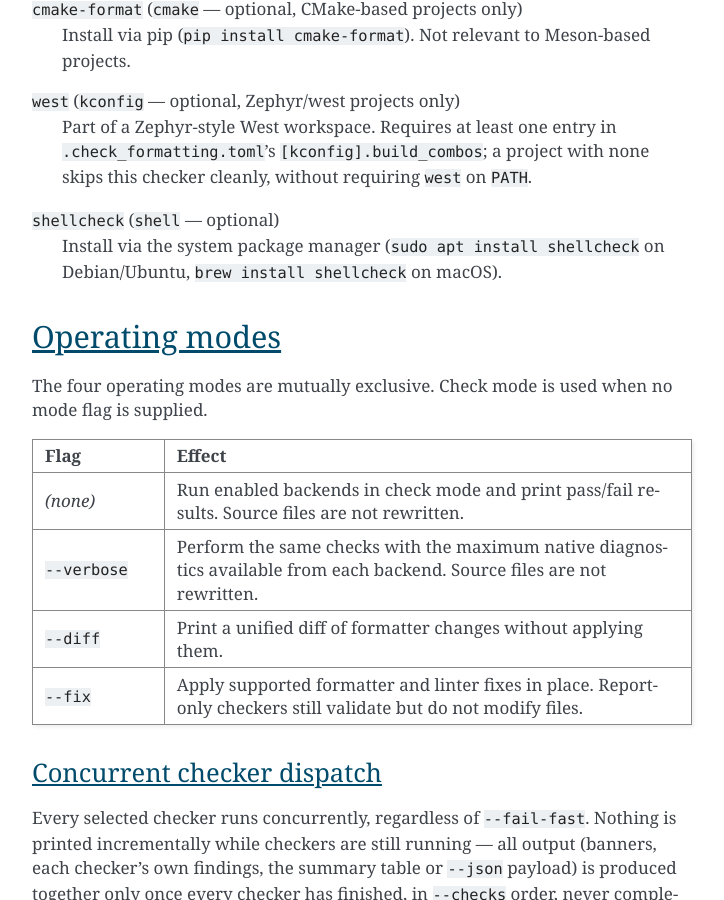
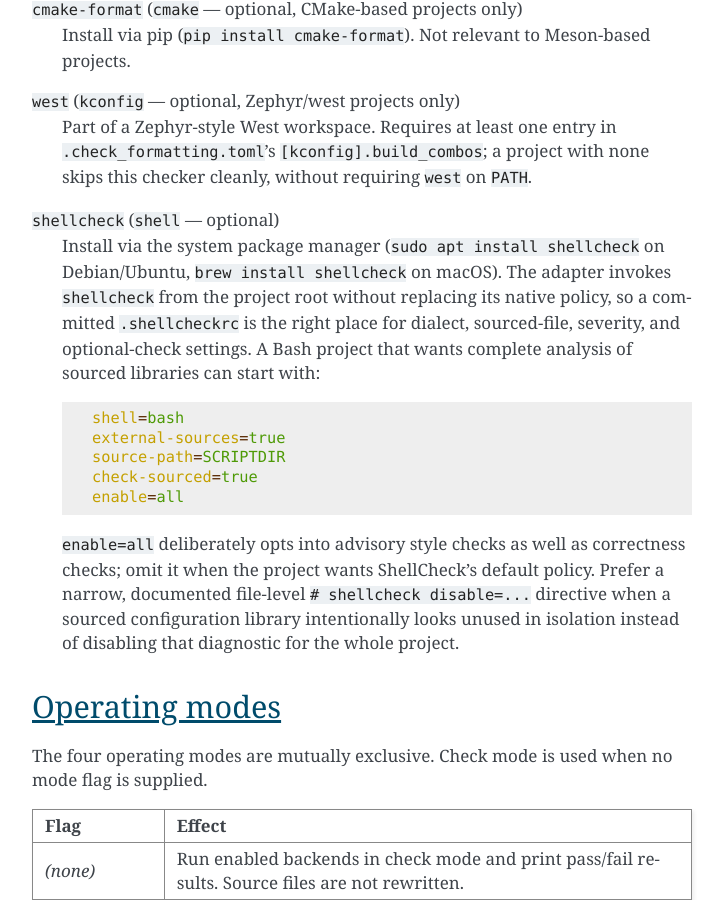
Before and after one commit to dememax/check_formatting, a Sphinx documentation site: the page built from docs/check_formatting.rst, in a window 1280 px wide and 900 px high, scrolled down 4795 px. Shown: the whole window, without its empty margins (388-1112 px from the left). Built offline with Sphinx 7.4.7, drawn with Linux system fonts in a browser that asks for light colours.

Commit message:
fix(shell): harden backend integration
ShellCheck projects can match one script through overlapping globs, which previously duplicated both the invocation and its diagnostics. Deduplicate full-scan targets while preserving deterministic ordering.

Record whether each backend supports automatic fixes so failure guidance no longer recommends --fix for analysis-only checks and accurately describes mixed fixable/manual failures. Document native .shellcheckrc policy, sourced-library analysis, and the optional strict enable=all baseline for consuming projects.

Validated with 216 pytest tests, including conditional real ShellCheck 0.11 coverage, the project dogfood checks, check_rst/Sphinx validation, and git diff --check.

Co-Authored-By: Codex GPT-5 <noreply@openai.com>

```diff
--- a/docs/check_formatting.rst
+++ b/docs/check_formatting.rst
@@ -234,6 +234,24 @@ version-pinned by it.
 ``shellcheck`` (``shell`` — optional)
    Install via the system package manager (``sudo apt install
    shellcheck`` on Debian/Ubuntu, ``brew install shellcheck`` on macOS).
+   The adapter invokes ``shellcheck`` from the project root without replacing
+   its native policy, so a committed ``.shellcheckrc`` is the right place for
+   dialect, sourced-file, severity, and optional-check settings.  A Bash
+   project that wants complete analysis of sourced libraries can start with:
+
+   .. code-block:: ini
+
+      shell=bash
+      external-sources=true
+      source-path=SCRIPTDIR
+      check-sourced=true
+      enable=all
+
+   ``enable=all`` deliberately opts into advisory style checks as well as
+   correctness checks; omit it when the project wants ShellCheck's default
+   policy.  Prefer a narrow, documented file-level ``# shellcheck disable=...``
+   directive when a sourced configuration library intentionally looks unused
+   in isolation instead of disabling that diagnostic for the whole project.
 
 *****************
 Operating modes
```
Also changed, not shown: README.md (+6 -0 lines), 3 other files.
